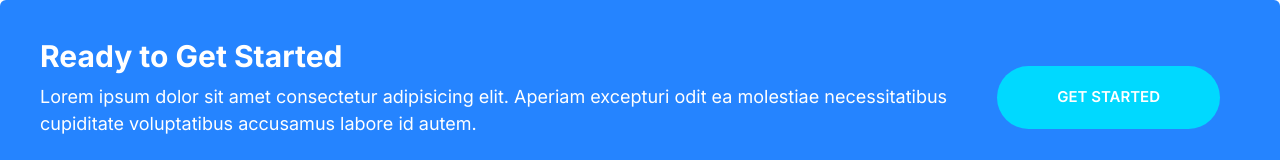
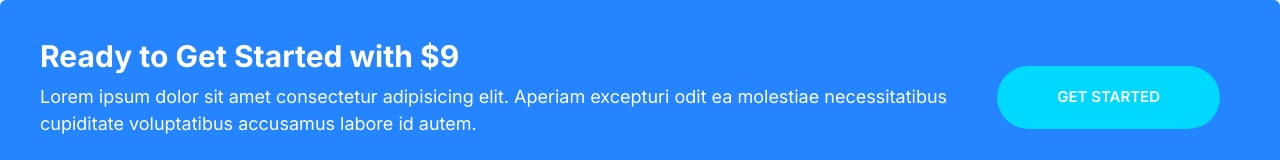
Before and after one commit to Bolavin/moshified, a website: page components/playground.html in a window 1280 px wide. Shown: the top 160 px of the page. Drawn offline with Linux system fonts and the light colour scheme; files that its build step writes are made by us from their sources; files whose address does not match are found by name.

Commit message:
Added price update

```diff
--- a/components/playground.html
+++ b/components/playground.html
@@ -18,7 +18,7 @@
     <div class="callout callout--primary">
         <div class="grid grid--1x2">
             <div class="callout__content">
-                <h2 class="callout__heading">Ready to Get Started</h2>
+                <h2 class="callout__heading">Ready to Get Started with $9</h2>
                 <p>Lorem ipsum dolor sit amet consectetur adipisicing elit. Aperiam excepturi odit ea molestiae
                     necessitatibus
                     cupiditate voluptatibus accusamus labore id autem.</p>
```
